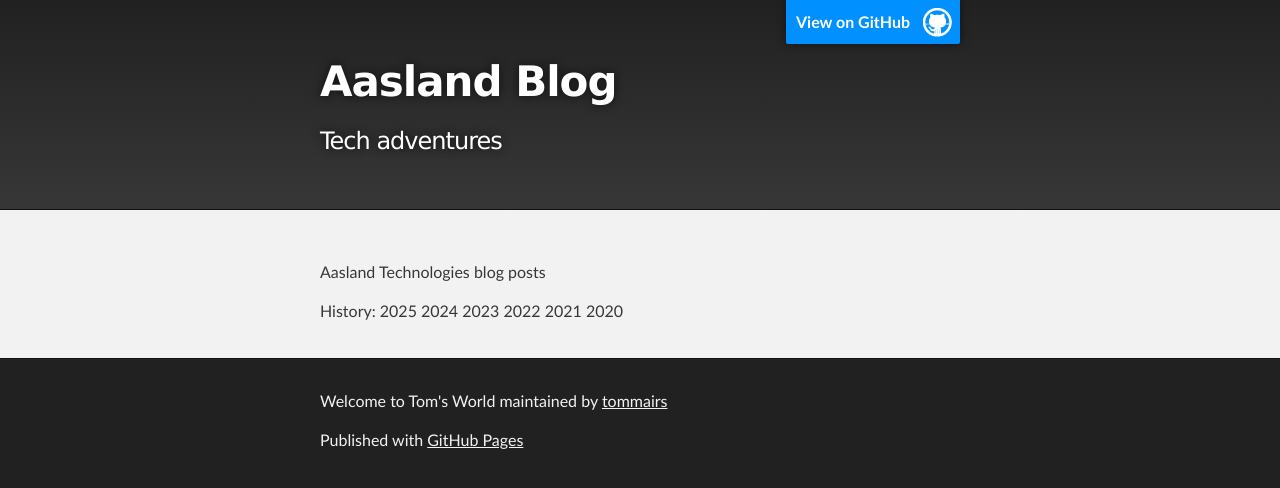
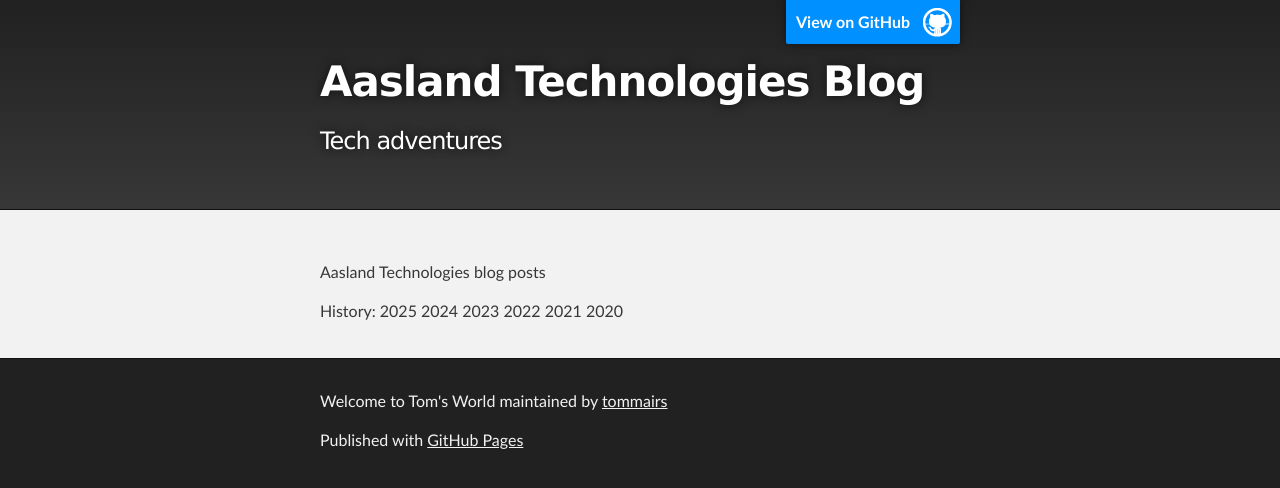
Before and after one commit to tommairs/aasland.github.io, a Jekyll site: the page built from aaslandblog.md, in a window 1280 px wide. Shown: the top 488 px of the page. Built offline with Jekyll 4.4.1, drawn with Linux system fonts in a browser that asks for light colours.

Commit message:
Update title2 to 'Aasland Technologies Blog'

```diff
--- a/_config.yml
+++ b/_config.yml
@@ -1,6 +1,6 @@
 title: Welcome to Tom's World
 description: A starting point for all my stuff
-title2: Aasland Blog
+title2: Aasland Technologies Blog
 description2: Tech adventures
 show_downloads: false
 google_analytics:
```
